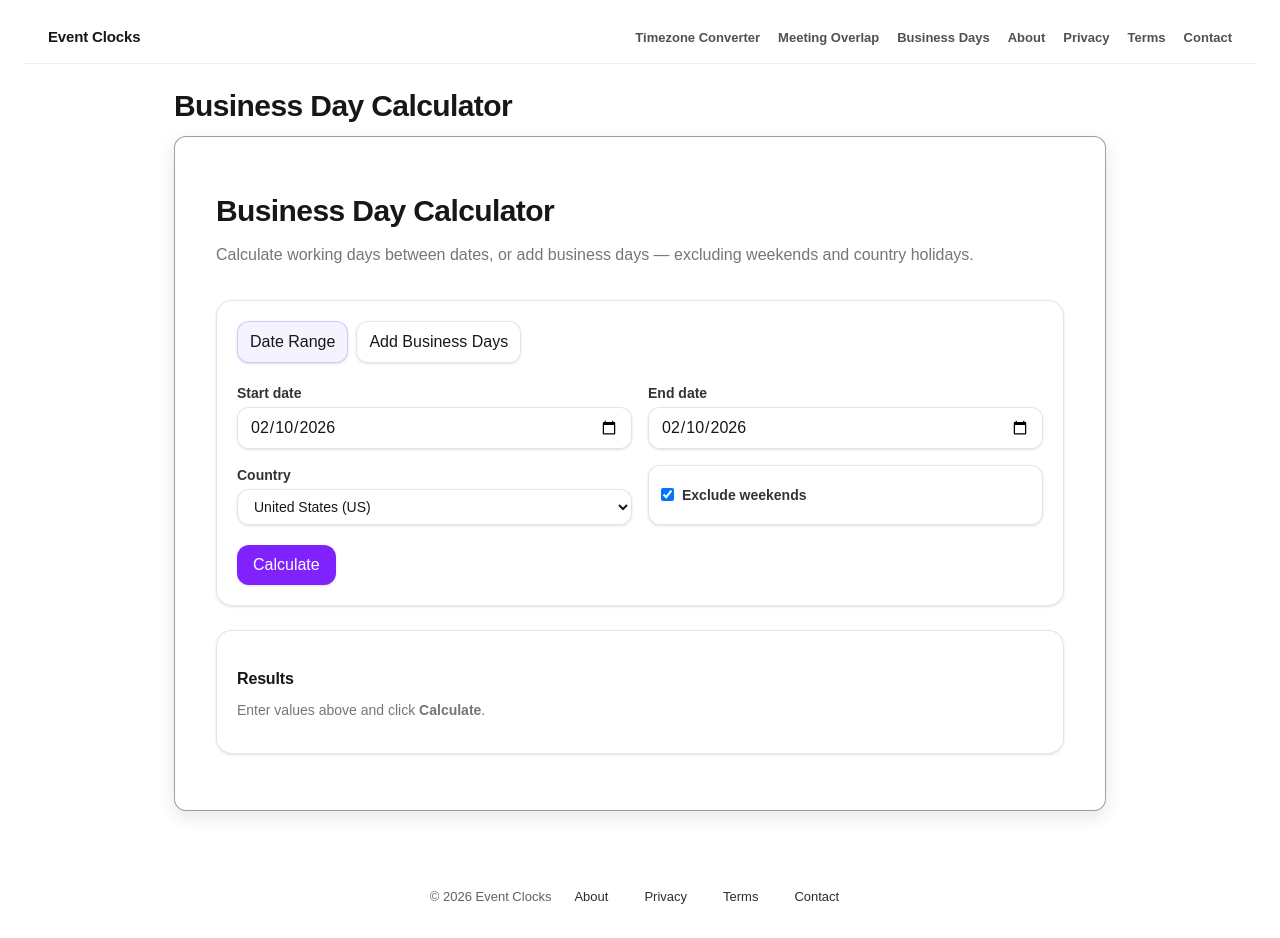
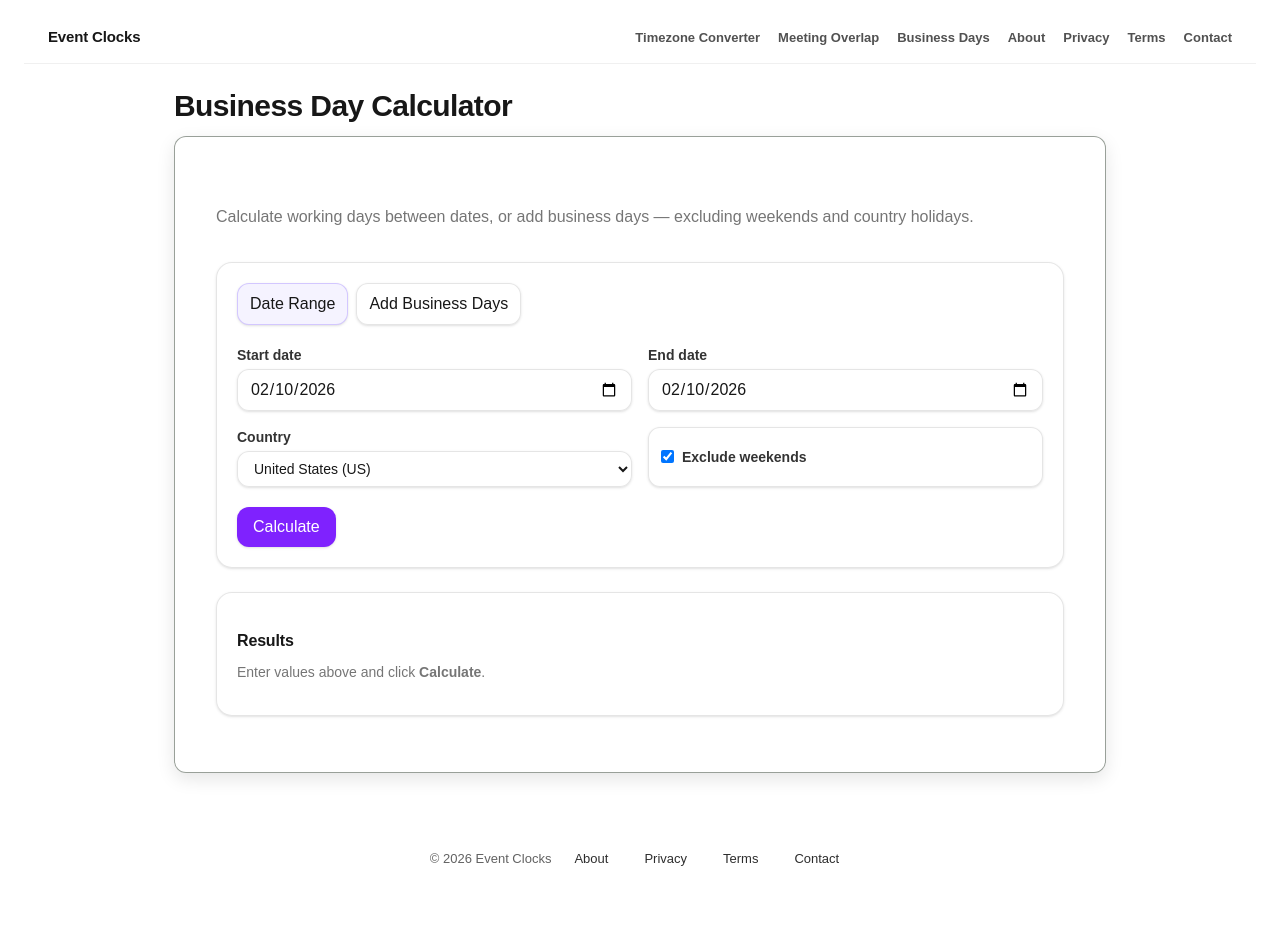
Before and after one commit to eventclock/event-clocks, a Next.js app: page /business-days in a window 1280 px wide. After the commit the page ends 900 px from the top, so only its background shows below. Built offline with nearby package versions, Linux system fonts and the light colour scheme.

Commit message:
fixed layout

```diff
--- a/src/app/business-days/page.tsx
+++ b/src/app/business-days/page.tsx
@@ -360,7 +360,6 @@ export default function BusinessDaysPage() {
     <PageShell title="Business Day Calculator">
       <main className="mx-auto max-w-4xl px-6 py-10">
         <header className="mb-8">
-          <h1 className="text-3xl font-black tracking-tight">Business Day Calculator</h1>
           <p className="mt-2 text-black/60 dark:text-white/60">
             Calculate working days between dates, or add business days — excluding weekends and country holidays.
           </p>
```
